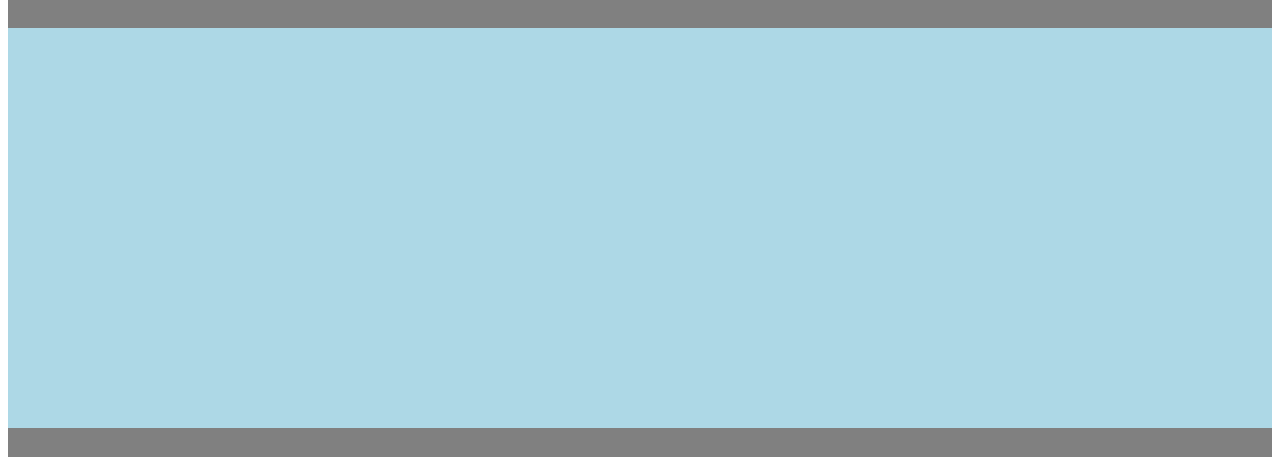
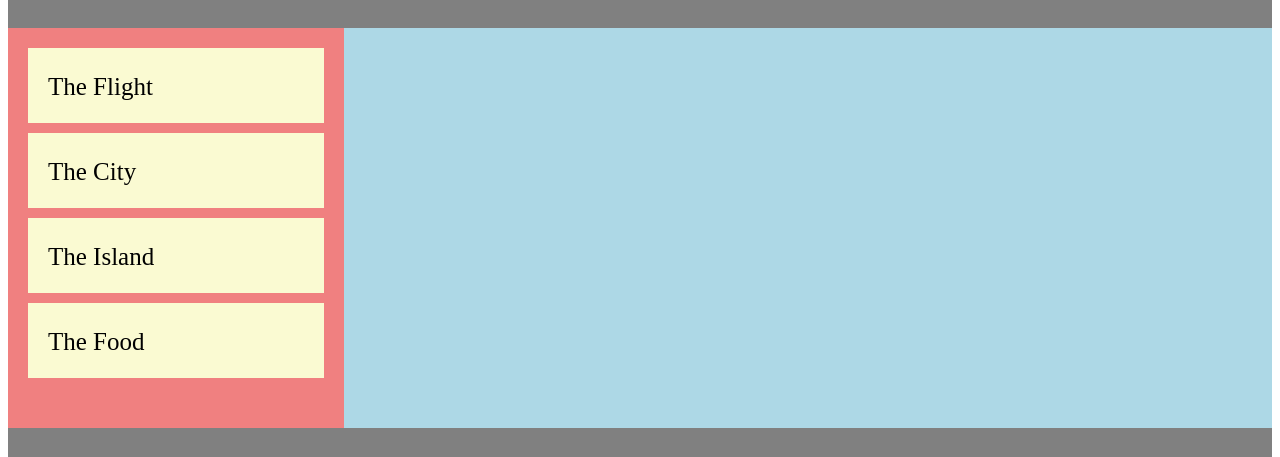
Before and after one commit to zainbinshakoor/layoutPlaining, a plain HTML site: page index.html in a window 1280 px wide. Shown: the part 80-537 px from the top of the page. Drawn offline with Linux system fonts and the light colour scheme.

Commit message:
adding and style navigation

```diff
--- a/index.html
+++ b/index.html
@@ -12,7 +12,12 @@
         <h1>Pakistan</h1>
     </div>
     <div id="mainContent" >
-        <div id="navigation"></div>
+        <div id="navigation">
+            <div class="navItem">The Flight</div>
+            <div class="navItem">The City</div>
+            <div class="navItem">The Island</div>
+            <div class="navItem">The Food</div>
+        </div>
         <div id="content"></div>
     </div>
     <div id="footer"  class="textContent">
--- a/style.css
+++ b/style.css
@@ -8,4 +8,20 @@
 #mainContent{
     background-color: lightblue;
     height: 400px;
+
 }
+#navigation{
+    width: 25%;
+    background-color: lightcoral;
+    height: 400px;
+    padding: 10px;
+
+}
+.navItem{
+    background-color: lightgoldenrodyellow;
+    height: 50px;
+    margin: 10px;
+    font-size: 25px;
+    padding: 25px 0px 0px 20px  ;
+
+}
```
